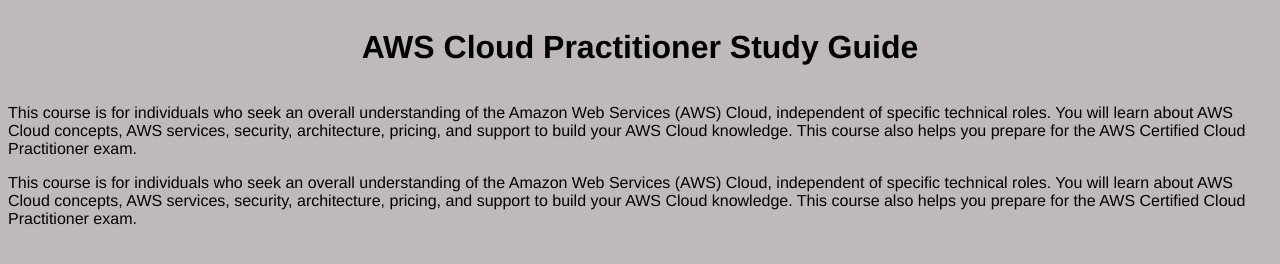
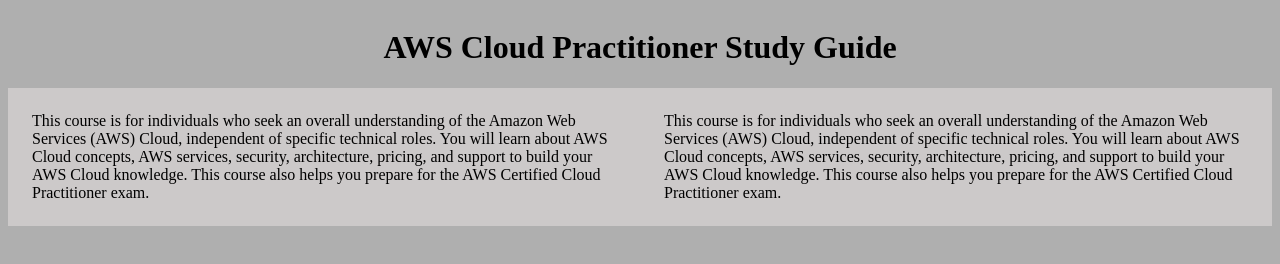
Before and after one commit to camronborts/aws, a plain HTML site: page index.html in a window 1280 px wide. Drawn offline with Linux system fonts and the light colour scheme.

Commit message:
header and flexbox

```diff
--- a/styles.css
+++ b/styles.css
@@ -1,16 +1,42 @@
-body {
-    background-color: rgb(192, 185, 185);
-    font-family: Helvetica, Arial;
+.mainbg {
+    background-color: rgb(175, 175, 175);
+    height: auto;
+    width: auto;
 }
 
-header {
+#awsh1 {
     display: flex;
+    justify-content: center;
+    align-items: center;
 
 }
 
-.awsh1 {
+.awsh1header {
     display: flex;
     justify-content: center;
     align-items: center;
-    font-family: 'Franklin Gothic Medium', 'Arial Narrow', Arial, sans-serif;
 }
+
+.flex-container-0 {
+    display: flex;
+    justify-content: space-between;
+    align-items: center;
+    background-color: rgb(204, 201, 201);
+
+}
+
+p {
+    margin: 1.5em;
+
+}
+
+#fc0 {
+    color: black;
+    margin: 1.5em;
+}
+
+#fc1 {
+    color: black;
+    margin: 1.5em;
+
+}
```
